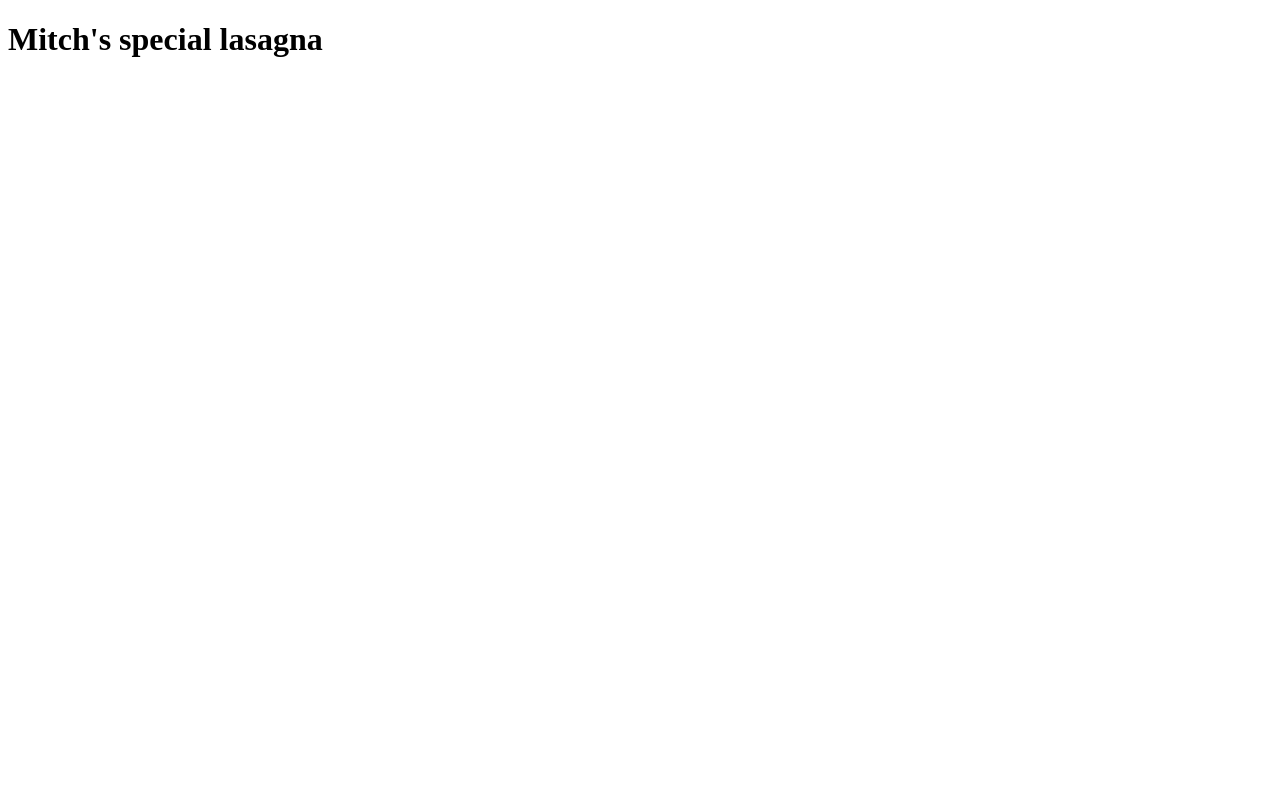
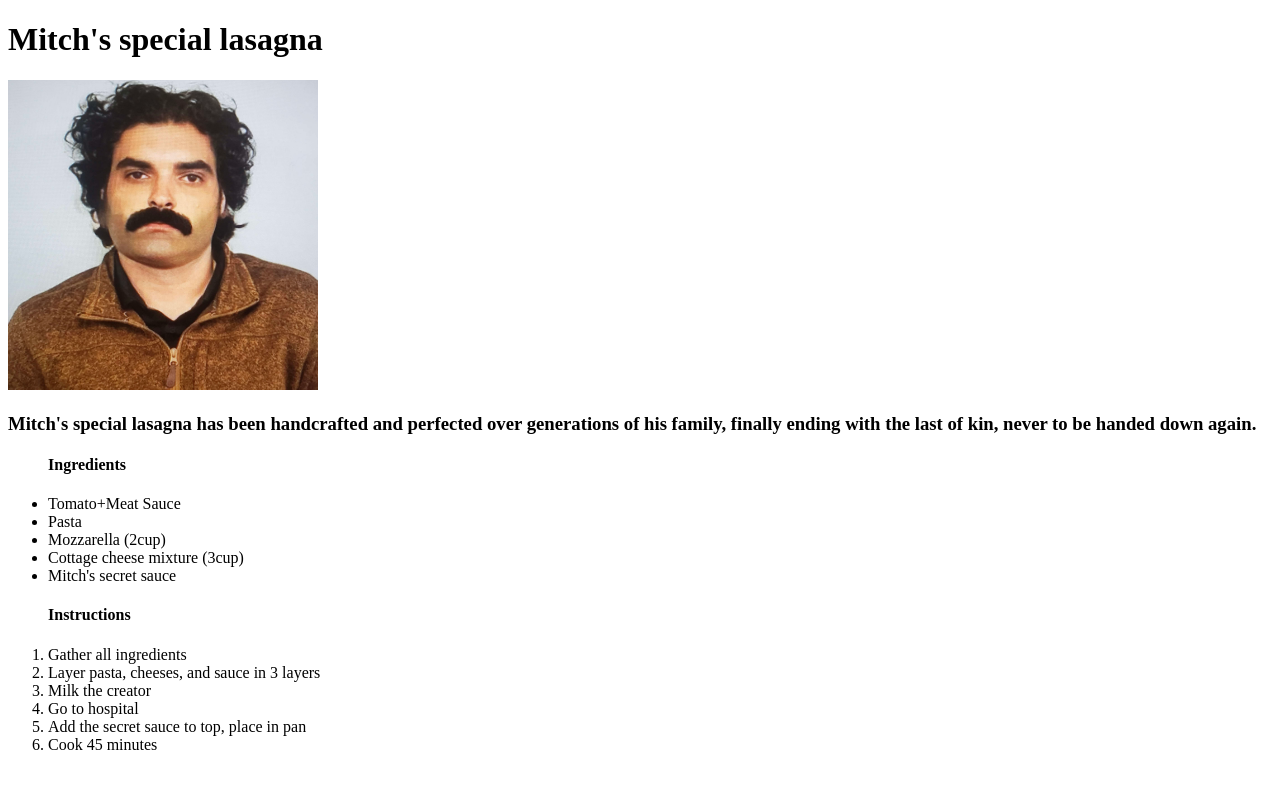
Before and after one commit to itsjii/jiispot, a plain HTML site: page recipes/lasagna.html in a window 1280 px wide. Drawn offline with Linux system fonts and the light colour scheme.

Commit message:
Finished lasagna v2

```diff
--- a/recipes/lasagna.html
+++ b/recipes/lasagna.html
@@ -3,9 +3,28 @@
 <head>
     <meta charset="UTF-8">
     <meta name="viewport" content="width=device-width, initial-scale=1.0">
-    <title>Document</title>
+    <title>Mitch's Special Lasagna</title>
 </head>
 <body>
     <h1>Mitch's special lasagna</h1>
+    <p><img src="../images/mitch.jpg" alt="Picture of creator" height="310" width ="310"></p>
+    <p><h3>Mitch's special lasagna has been handcrafted and perfected over generations of his family, finally ending with the last of kin, never to be handed down again.</h3></p>
+    <p><ul>
+        <h4>Ingredients</h4>
+        <li>Tomato+Meat Sauce</li>
+        <li>Pasta</li>
+        <li>Mozzarella (2cup)</li>
+        <li>Cottage cheese mixture (3cup)</li>
+        <li>Mitch's secret sauce</li>
+    </ul></p>
+    <p><ol>
+        <h4>Instructions</h4>
+        <li>Gather all ingredients</li>
+        <li>Layer pasta, cheeses, and sauce in 3 layers</li>
+        <li>Milk the creator</li>
+        <li>Go to hospital</li>
+        <li>Add the secret sauce to top, place in pan</li>
+        <li>Cook 45 minutes</li>
+    </ol></p>
 </body>
 </html>
```
Also changed, not shown: index.html (+1 -1 lines), 1 other file.
